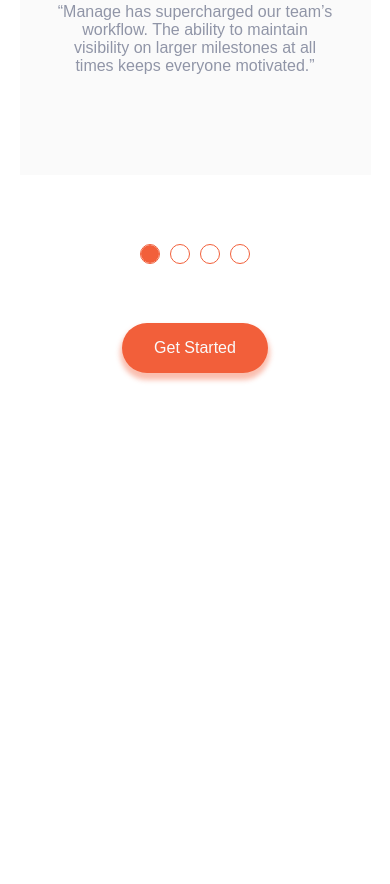
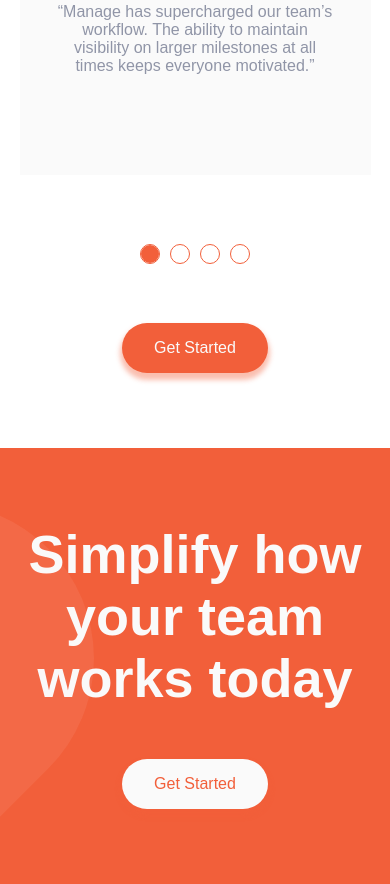
Before and after one commit to Adnan-Musinovic/Manage-Landing-Page, a website: page index.html in a window 390 px wide. Shown: the part 2350-3234 px from the top of the page. Before the commit the page ends 2798 px from the top, so only its background shows below. Drawn offline with nearby package versions, Linux system fonts and the light colour scheme; a web font is replaced by a local one.

Commit message:
finished simplify mobile

```diff
--- a/index.html
+++ b/index.html
@@ -112,6 +112,17 @@
             <a href="#" class="cta">get started</a>
         </div>
     </section>
+
+    <section class="simplify">
+        <!--svg mobile-->
+        <svg xmlns="http://www.w3.org/2000/svg" width="94" height="302" class="svg-mobile"><rect width="310.431" height="708" x="-357" y="-17" fill="#FFF0EC" fill-rule="evenodd" opacity=".071" rx="155.215" transform="scale(1 -1) rotate(-45 -951.398 26.5)"/></svg>
+        <div class="wrapper">
+            <div class="simplify__content">
+                <h1>Simplify how your team works today</h1>
+                <a href="#" class="cta">get started</a>
+            </div>
+        </div>
+    </section>
 <script type="text/javascript" src="https://code.jquery.com/jquery-1.11.0.min.js"></script>
 <script type="text/javascript" src="https://code.jquery.com/jquery-migrate-1.2.1.min.js"></script>
 <script src="https://code.jquery.com/jquery-3.5.1.min.js" integrity="sha256-9/aliU8dGd2tb6OSsuzixeV4y/faTqgFtohetphbbj0=" crossorigin="anonymous"></script>
--- a/sass/pages/_home.scss
+++ b/sass/pages/_home.scss
@@ -103,3 +103,29 @@
     border-radius: 50%;
     padding: 0;
 }
+
+.simplify {
+    background-color: $bright-red;
+    padding: $padding-large;
+    position: relative;
+    overflow: hidden;
+    text-align: center;
+
+    & svg {
+        position: absolute;
+        top: 50%;
+        left: 0%;
+        transform: translateY(-50%);
+    }
+
+    & h1 {
+        color: $vary-light-gray;
+        font-size: 5.4rem;
+        margin-bottom: 5rem;
+    }
+
+    & .cta {
+        background-color: $vary-light-gray;
+        color: $bright-red;
+    }
+}
```
Also changed, not shown: css/styles.css.
